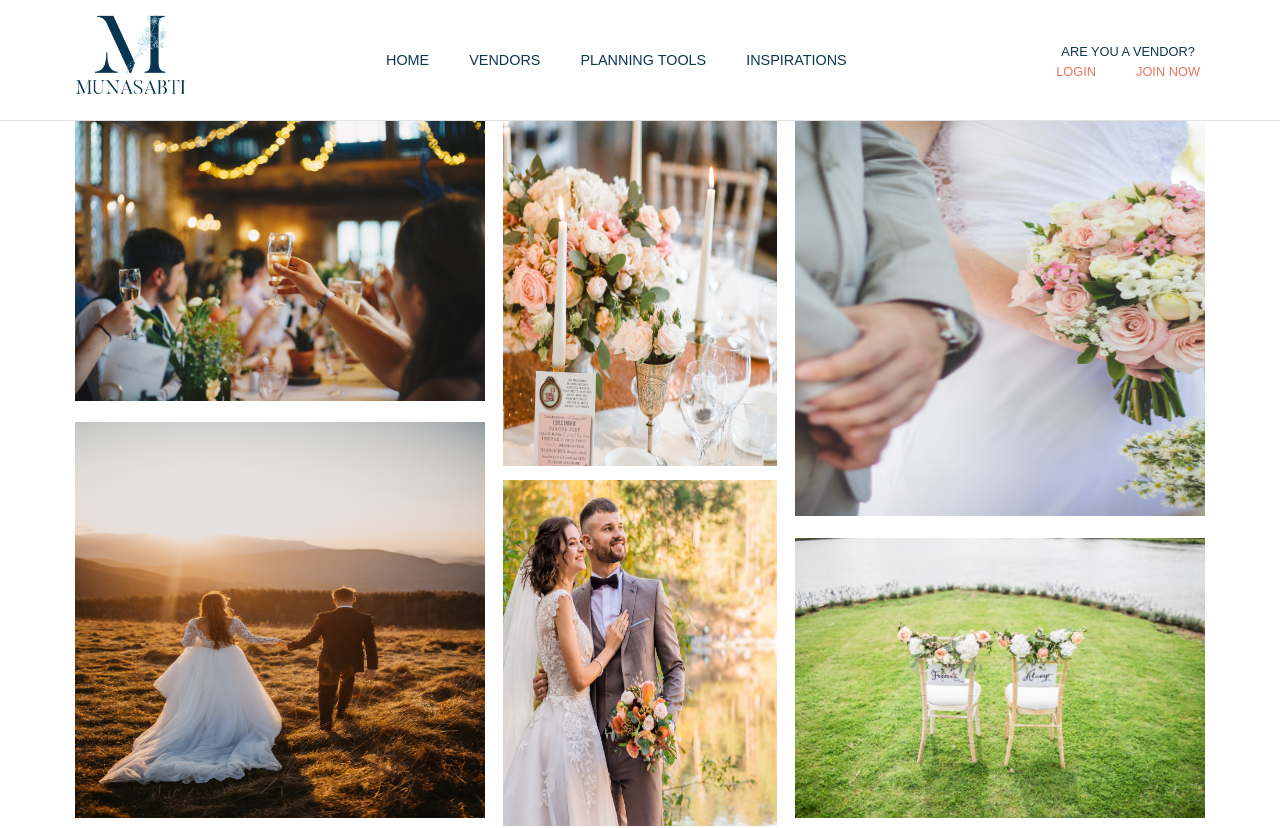
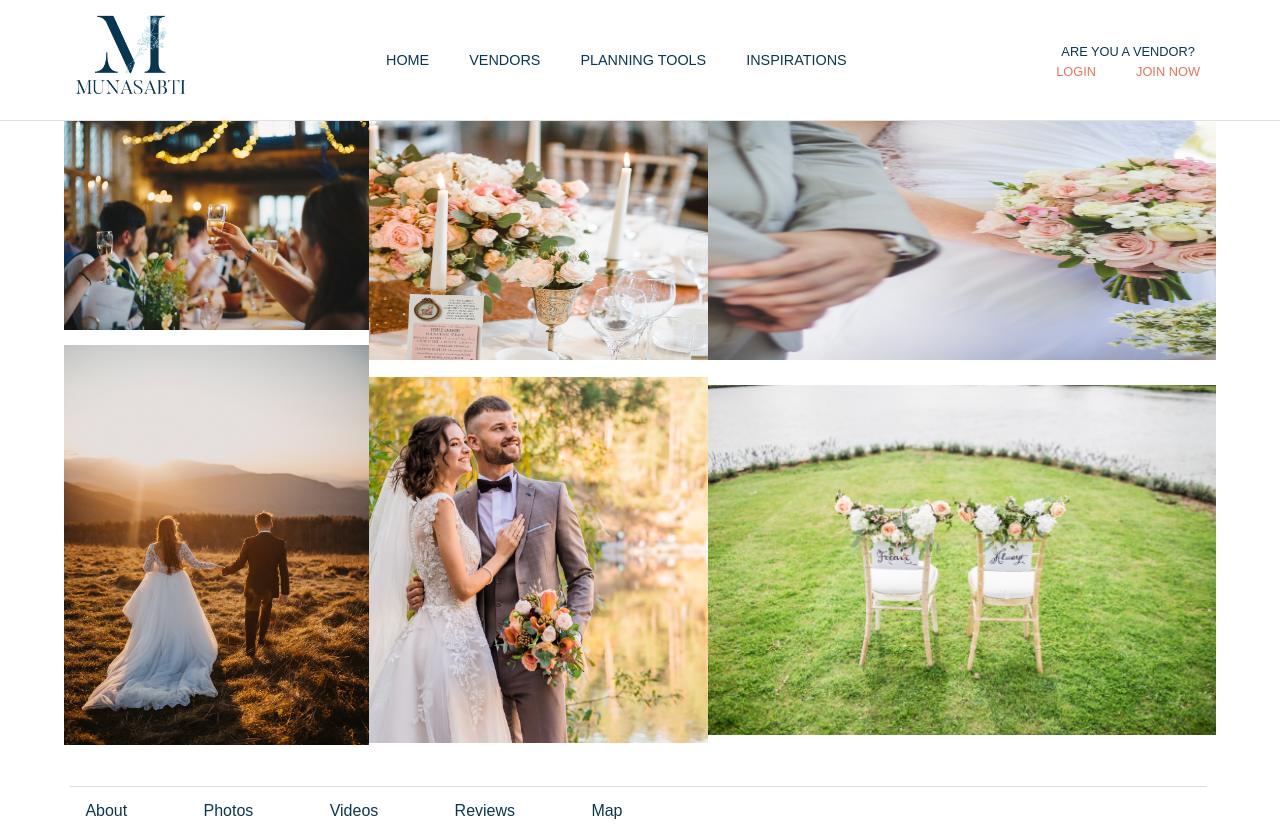
Before and after one commit to SaraBaassiri/Munasabti, a React (Create React App) app: page /vendor/1 in a window 1280 px wide. Shown: the top 828 px of the page. Built offline with nearby package versions, Linux system fonts and the light colour scheme; no server answers; the database is empty; a web font is replaced by a local one.

Commit message:
Update SpecificVendor.css

```diff
--- a/src/Views/Public/Vendors/SpecificVendor/SpecificVendor.css
+++ b/src/Views/Public/Vendors/SpecificVendor/SpecificVendor.css
@@ -4,44 +4,63 @@
     justify-content: space-around;
     margin: 5%;
     margin-bottom: 2%;
-    height: 90vh;
+
 }
 
 .imgOne {
     display: flex;
     flex-direction: column;
     align-items: center;
+    height: 80vh;
 }
 
+.imgOne img:first-of-type {
+    width: 100%;
+    height: 30vh;
+}
+
+
 .imgOne img {
-    width: 95%;
-    height: 55%;
+    width: 100%;
+    height: 50vh;
     margin-bottom: 5%;
 }
 
 .imgTwo {
     display: flex;
     flex-direction: column;
-    /* justify-content: space-between; */
     align-items: center;
+    height: 80vh;
 }
 
+.imgTwo img:first-of-type {
+    width: 100%;
+    height: 30vh;
+}
+
+
 .imgTwo img {
-    width: 95%;
-    height: 55%;
+    width: 100%;
+    height: 50vh;
     margin-bottom: 5%;
 }
 
 .imgThree {
     display: flex;
     flex-direction: column;
-    /* justify-content: space-between; */
     align-items: center;
+    height: 80vh;
 }
 
+.imgThree img:first-of-type {
+    width: 100%;
+    height: 30vh;
+}
+
+
 .imgThree img {
-    width: 95%;
-    height: 55%;
+    width: 100%;
+    height: 50vh;
     margin-bottom: 5%;
 }
 
```
